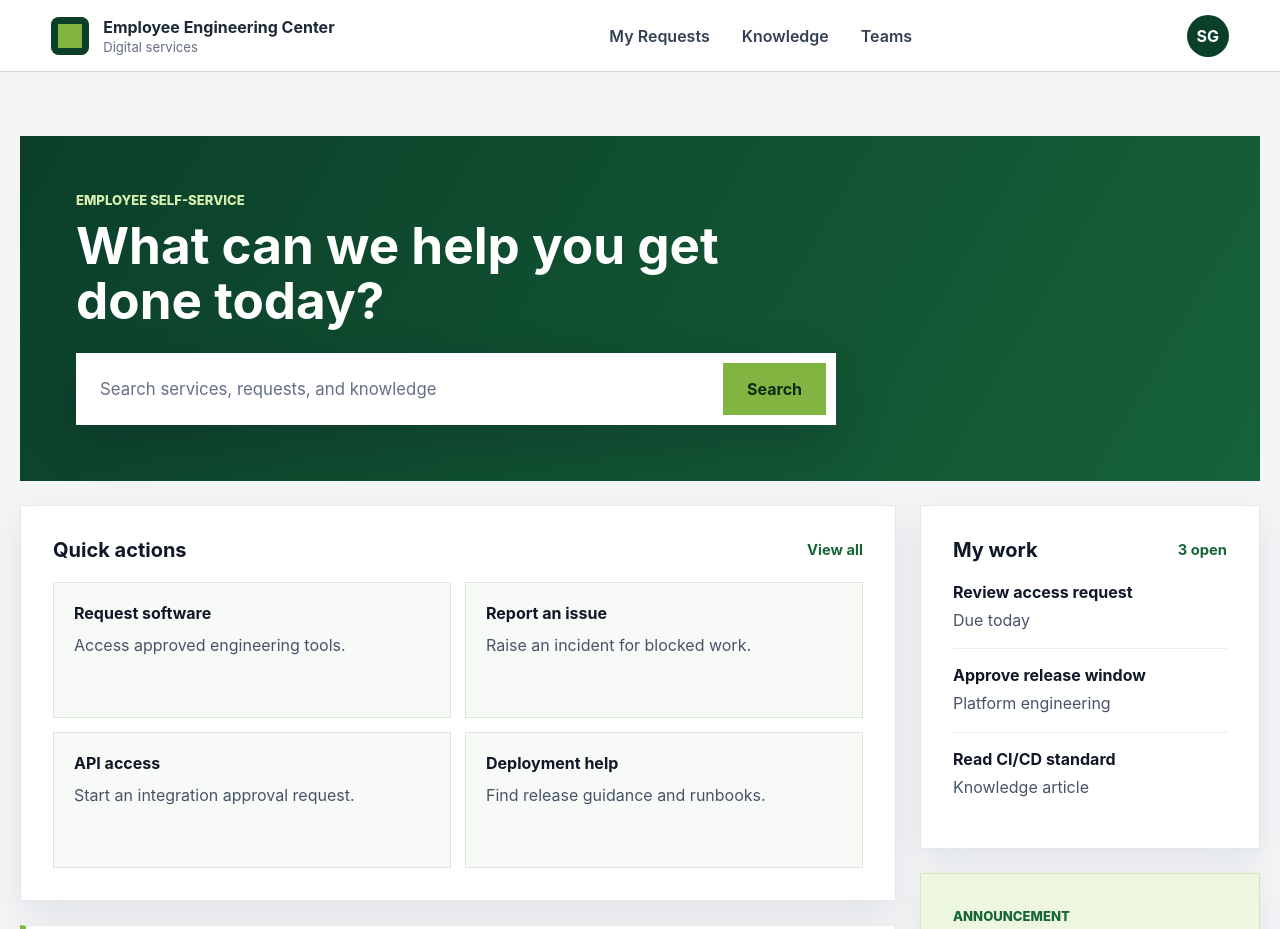
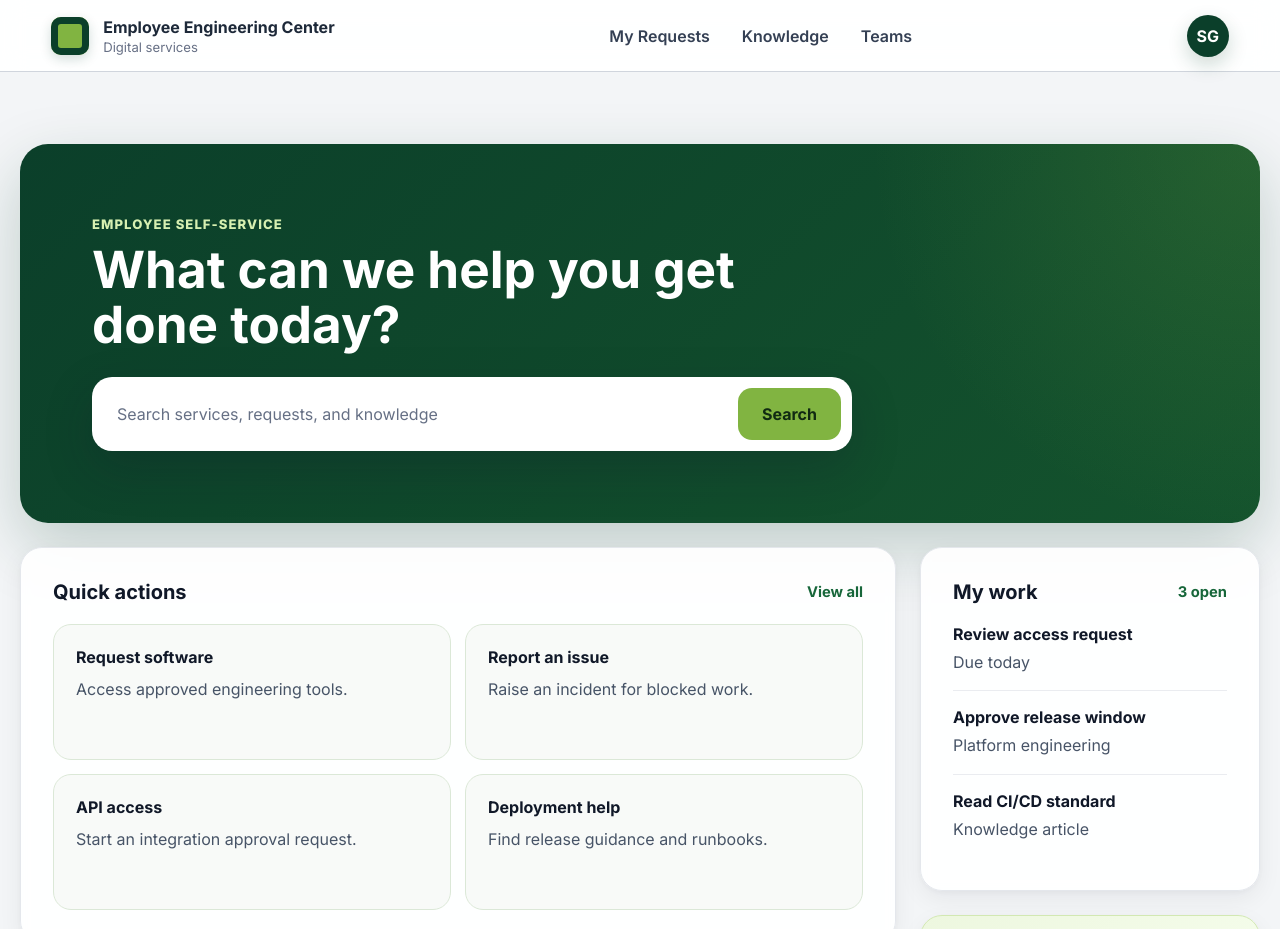
Before and after one commit to shubham-250320/my-website, a plain HTML site: page index.html in a window 1280 px wide. Shown: the top 929 px of the page. Drawn offline with Linux system fonts and the light colour scheme.

Commit message:
New update to make it look like service portal

```diff
--- a/index.html
+++ b/index.html
@@ -4,88 +4,187 @@
     <meta charset="UTF-8" />
     <meta name="viewport" content="width=device-width, initial-scale=1.0" />
     <title>Employee Engineering Center</title>
+
     <link rel="stylesheet" href="styles.css" />
+
+    <link
+      rel="preconnect"
+      href="https://fonts.googleapis.com"
+    />
+
+    <link
+      rel="preconnect"
+      href="https://fonts.gstatic.com"
+      crossorigin
+    />
+
+    <link
+      href="https://fonts.googleapis.com/css2?family=Inter:wght@400;500;600;700;800&display=swap"
+      rel="stylesheet"
+    />
   </head>
+
   <body>
     <header class="portal-header">
-      <a class="portal-brand" href="#" aria-label="Employee Engineering Center home">
-        <span class="portal-brand__mark" aria-hidden="true"></span>
+      <a
+        class="portal-brand"
+        href="#"
+        aria-label="Employee Engineering Center home"
+      >
+        <span
+          class="portal-brand__mark"
+          aria-hidden="true"
+        ></span>
+
         <span>
           <strong>Employee Engineering Center</strong>
           <small>Digital services</small>
         </span>
       </a>
 
-      <nav class="portal-nav" aria-label="Portal navigation">
+      <nav
+        class="portal-nav"
+        aria-label="Portal navigation"
+      >
         <a href="#">My Requests</a>
         <a href="#">Knowledge</a>
         <a href="#">Teams</a>
       </nav>
 
-      <button class="profile-button" type="button" aria-label="Open profile">
+      <button
+        class="profile-button"
+        type="button"
+        aria-label="Open profile"
+      >
         SG
       </button>
     </header>
 
     <main class="portal-page">
-      <section class="portal-hero" aria-labelledby="portal-title">
+      <section
+        class="portal-hero"
+        aria-labelledby="portal-title"
+      >
         <p class="eyebrow">Employee self-service</p>
-        <h1 id="portal-title">What can we help you get done today?</h1>
+
+        <h1 id="portal-title">
+          What can we help you get done today?
+        </h1>
+
         <label class="search-box">
-          <span class="sr-only">Search services, requests, and knowledge</span>
+          <span class="sr-only">
+            Search services, requests, and knowledge
+          </span>
+
           <input
             type="search"
             placeholder="Search services, requests, and knowledge"
           />
-          <button type="button">Search</button>
+
+          <button type="button">
+            Search
+          </button>
         </label>
       </section>
 
-      <section class="portal-layout" aria-label="Employee portal content">
+      <section
+        class="portal-layout"
+        aria-label="Employee portal content"
+      >
         <div class="portal-main">
-          <section class="panel" aria-labelledby="quick-actions-title">
+          <section
+            class="panel"
+            aria-labelledby="quick-actions-title"
+          >
             <div class="panel-heading">
-              <h2 id="quick-actions-title">Quick actions</h2>
+              <h2 id="quick-actions-title">
+                Quick actions
+              </h2>
+
               <a href="#">View all</a>
             </div>
 
             <div class="action-grid">
-              <a href="#" class="action-tile">
+              <a
+                href="#"
+                class="action-tile"
+              >
                 <strong>Request software</strong>
-                <span>Access approved engineering tools.</span>
+
+                <span>
+                  Access approved engineering tools.
+                </span>
               </a>
-              <a href="#" class="action-tile">
+
+              <a
+                href="#"
+                class="action-tile"
+              >
                 <strong>Report an issue</strong>
-                <span>Raise an incident for blocked work.</span>
+
+                <span>
+                  Raise an incident for blocked work.
+                </span>
               </a>
-              <a href="#" class="action-tile">
+
+              <a
+                href="#"
+                class="action-tile"
+              >
                 <strong>API access</strong>
-                <span>Start an integration approval request.</span>
+
+                <span>
+                  Start an integration approval request.
+                </span>
               </a>
-              <a href="#" class="action-tile">
+
+              <a
+                href="#"
+                class="action-tile"
+              >
                 <strong>Deployment help</strong>
-                <span>Find release guidance and runbooks.</span>
+
+                <span>
+                  Find release guidance and runbooks.
+                </span>
               </a>
             </div>
           </section>
 
-          <article class="panel fact-widget" aria-labelledby="fact-title">
+          <article
+            class="panel fact-widget"
+            aria-labelledby="fact-title"
+          >
             <p class="eyebrow">Surprise fact</p>
-            <h2 id="fact-title">Modern delivery is part of software engineering.</h2>
+
+            <h2 id="fact-title">
+              Modern delivery is part of software engineering.
+            </h2>
+
             <p>
-              DevOps favors versioned code, automated tests, repeatable
-              pipelines, and observable releases over manual handoffs. In
-              ServiceNow, update sets can move configuration, but they do not
-              replace source control, CI/CD discipline, testing, and release
-              governance.
+              DevOps favors versioned code, automated tests,
+              repeatable pipelines, and observable releases
+              over manual handoffs. In ServiceNow, update
+              sets can move configuration, but they do not
+              replace source control, CI/CD discipline,
+              testing, and release governance.
             </p>
           </article>
         </div>
 
-        <aside class="portal-sidebar" aria-label="Personal work">
-          <section class="panel" aria-labelledby="tasks-title">
+        <aside
+          class="portal-sidebar"
+          aria-label="Personal work"
+        >
+          <section
+            class="panel"
+            aria-labelledby="tasks-title"
+          >
             <div class="panel-heading">
-              <h2 id="tasks-title">My work</h2>
+              <h2 id="tasks-title">
+                My work
+              </h2>
+
               <span>3 open</span>
             </div>
 
@@ -94,10 +193,12 @@
                 <strong>Review access request</strong>
                 <span>Due today</span>
               </li>
+
               <li>
                 <strong>Approve release window</strong>
                 <span>Platform engineering</span>
               </li>
+
               <li>
                 <strong>Read CI/CD standard</strong>
                 <span>Knowledge article</span>
@@ -105,12 +206,19 @@
             </ul>
           </section>
 
-          <section class="panel announcement" aria-labelledby="news-title">
+          <section
+            class="panel announcement"
+            aria-labelledby="news-title"
+          >
             <p class="eyebrow">Announcement</p>
-            <h2 id="news-title">Deployment checklist updated</h2>
+
+            <h2 id="news-title">
+              Deployment checklist updated
+            </h2>
+
             <p>
-              The release checklist now includes rollback evidence and service
-              health checks.
+              The release checklist now includes rollback
+              evidence and service health checks.
             </p>
           </section>
         </aside>
--- a/styles.css
+++ b/styles.css
@@ -1,5 +1,9 @@
 * {
   box-sizing: border-box;
+}
+
+html {
+  scroll-behavior: smooth;
 }
 
 body {
@@ -7,13 +11,22 @@
   background: #f3f5f7;
   color: #1d2939;
   font-family:
-    Inter, ui-sans-serif, system-ui, -apple-system, BlinkMacSystemFont, "Segoe UI",
+    "Inter",
+    ui-sans-serif,
+    system-ui,
+    -apple-system,
+    BlinkMacSystemFont,
+    "Segoe UI",
     sans-serif;
+
+  -webkit-font-smoothing: antialiased;
+  -moz-osx-font-smoothing: grayscale;
 }
 
 a {
   color: inherit;
   text-decoration: none;
+  transition: all 0.2s ease;
 }
 
 button,
@@ -21,30 +34,48 @@
   font: inherit;
 }
 
+button {
+  transition: all 0.2s ease;
+}
+
 .portal-header {
+  position: sticky;
+  top: 0;
+  z-index: 100;
+
   min-height: 72px;
   padding: 0 clamp(20px, 4vw, 56px);
-  background: #ffffff;
-  border-bottom: 1px solid #d0d5dd;
+
   display: flex;
   align-items: center;
   justify-content: space-between;
   gap: 24px;
+
+  background: rgba(255, 255, 255, 0.92);
+  border-bottom: 1px solid #d0d5dd;
+
+  backdrop-filter: blur(12px);
 }
 
 .portal-brand {
   display: flex;
   align-items: center;
   gap: 14px;
+
   min-width: 220px;
 }
 
 .portal-brand__mark {
   width: 38px;
   height: 38px;
-  border-radius: 8px;
+
+  border-radius: 10px;
+
   background: #81b441;
-  box-shadow: inset 0 0 0 7px #0b3f2a;
+
+  box-shadow:
+    inset 0 0 0 7px #0b3f2a,
+    0 4px 12px rgba(11, 63, 42, 0.18);
 }
 
 .portal-brand strong,
@@ -58,16 +89,19 @@
 
 .portal-brand small {
   margin-top: 2px;
+
   color: #667085;
   font-size: 0.82rem;
 }
 
 .portal-nav {
+  flex: 1;
+
   display: flex;
   align-items: center;
   justify-content: center;
   gap: clamp(16px, 3vw, 32px);
-  flex: 1;
+
   color: #344054;
   font-weight: 600;
 }
@@ -80,40 +114,66 @@
 .profile-button {
   width: 42px;
   height: 42px;
+
   border: 0;
   border-radius: 50%;
+
   background: #0b3f2a;
   color: #ffffff;
+
   cursor: pointer;
   font-weight: 700;
+
+  box-shadow: 0 8px 20px rgba(11, 63, 42, 0.2);
 }
 
 .portal-page {
   width: min(1240px, calc(100% - 40px));
+
   margin: 0 auto;
-  padding: clamp(28px, 5vw, 64px) 0;
+
+  padding: clamp(32px, 6vw, 72px) 0;
 }
 
 .portal-hero {
-  padding: clamp(28px, 5vw, 56px);
+  padding: clamp(32px, 6vw, 72px);
+
+  border-radius: 28px;
+
   background:
-    linear-gradient(120deg, rgba(11, 63, 42, 0.98), rgba(23, 102, 58, 0.9)),
-    #0b3f2a;
+    radial-gradient(
+      circle at top right,
+      rgba(129, 180, 65, 0.18),
+      transparent 30%
+    ),
+    linear-gradient(
+      135deg,
+      #0b3f2a 0%,
+      #14532d 100%
+    );
+
   color: #ffffff;
+
+  box-shadow:
+    0 24px 64px rgba(11, 63, 42, 0.22);
 }
 
 .eyebrow {
   margin: 0 0 10px;
+
   color: #d7f0b1;
+
   font-size: 0.82rem;
   font-weight: 800;
-  letter-spacing: 0;
+  letter-spacing: 0.08em;
   text-transform: uppercase;
 }
 
 .portal-hero h1 {
   max-width: 680px;
+
   margin: 0 0 24px;
+
   font-size: clamp(2rem, 4vw, 3.4rem);
   line-height: 1.08;
 }
@@ -121,23 +181,44 @@
 .search-box {
   width: min(100%, 760px);
   min-height: 72px;
+
   padding: 10px;
-  background: #ffffff;
+
   display: flex;
   align-items: center;
   gap: 10px;
-  box-shadow: 0 18px 48px rgba(16, 24, 40, 0.24);
+
+  background: #ffffff;
+
+  border-radius: 20px;
+  border: 1px solid rgba(255,255,255,0.08);
+
+  box-shadow:
+    0 18px 48px rgba(16, 24, 40, 0.24);
+
+  transition: all 0.25s ease;
+}
+
+.search-box:focus-within {
+  transform: translateY(-2px);
+
+  box-shadow:
+    0 24px 64px rgba(16, 24, 40, 0.32);
 }
 
 .search-box input {
+  flex: 1;
   min-width: 0;
-  flex: 1;
+
   padding: 0 14px;
+
   border: 0;
   outline: 0;
+
+  background: transparent;
   color: #101828;
-  background: transparent;
-  font-size: 1.05rem;
+
+  font-size: 1rem;
 }
 
 .search-box input::placeholder {
@@ -146,16 +227,28 @@
 
 .search-box button {
   min-height: 52px;
+
   padding: 0 24px;
+
   border: 0;
+  border-radius: 14px;
+
   background: #81b441;
   color: #102a12;
+
   cursor: pointer;
   font-weight: 700;
 }
 
+.search-box button:hover {
+  background: #94c857;
+
+  transform: translateY(-1px);
+}
+
 .portal-layout {
   margin-top: 24px;
+
   display: grid;
   grid-template-columns: minmax(0, 1fr) 340px;
   gap: 24px;
@@ -169,14 +262,23 @@
 }
 
 .panel {
-  padding: clamp(20px, 3vw, 32px);
-  background: #ffffff;
+  padding: clamp(22px, 3vw, 32px);
+
+  background: rgba(255,255,255,0.92);
+
   border: 1px solid #e4e7ec;
-  box-shadow: 0 12px 32px rgba(16, 24, 40, 0.08);
+  border-radius: 22px;
+
+  box-shadow:
+    0 8px 24px rgba(16, 24, 40, 0.06),
+    0 2px 6px rgba(16, 24, 40, 0.04);
+
+  backdrop-filter: blur(6px);
 }
 
 .panel-heading {
   margin-bottom: 20px;
+
   display: flex;
   align-items: center;
   justify-content: space-between;
@@ -185,6 +287,7 @@
 
 .panel h2 {
   margin: 0;
+
   color: #101828;
   font-size: 1.25rem;
 }
@@ -192,6 +295,7 @@
 .panel-heading a,
 .panel-heading span {
   color: #17663a;
+
   font-size: 0.92rem;
   font-weight: 700;
 }
@@ -204,17 +308,34 @@
 
 .action-tile {
   min-height: 136px;
-  padding: 20px;
-  background: #f8faf8;
-  border: 1px solid #dbe8d7;
+
+  padding: 22px;
+
   display: grid;
   align-content: start;
   gap: 10px;
+
+  background: #f8faf8;
+
+  border: 1px solid #dbe8d7;
+  border-radius: 18px;
+
+  transition:
+    transform 0.2s ease,
+    border-color 0.2s ease,
+    box-shadow 0.2s ease,
+    background 0.2s ease;
 }
 
 .action-tile:hover {
   border-color: #81b441;
+
   background: #f1f8e8;
+
+  transform: translateY(-3px);
+
+  box-shadow:
+    0 12px 24px rgba(16, 24, 40, 0.08);
 }
 
 .action-tile strong,
@@ -237,6 +358,7 @@
 .fact-widget h2,
 .announcement h2 {
   margin-bottom: 12px;
+
   font-size: clamp(1.35rem, 2vw, 1.8rem);
   line-height: 1.2;
 }
@@ -249,12 +371,15 @@
 .task-list {
   margin: 0;
   padding: 0;
+
   list-style: none;
 }
 
 .task-list li {
   padding: 16px 0;
+
   border-top: 1px solid #eaecf0;
+
   display: grid;
   gap: 6px;
 }
@@ -265,7 +390,13 @@
 }
 
 .announcement {
-  background: #edf7df;
+  background:
+    linear-gradient(
+      135deg,
+      #edf7df 0%,
+      #f8fff0 100%
+    );
+
   border-color: #d2e8b2;
 }
 
@@ -275,24 +406,33 @@
 
 .sr-only {
   position: absolute;
+
   width: 1px;
   height: 1px;
+
   padding: 0;
   overflow: hidden;
+
   clip: rect(0, 0, 0, 0);
+
   white-space: nowrap;
+
   border: 0;
 }
 
 @media (max-width: 860px) {
   .portal-header {
     flex-wrap: wrap;
+    align-items: flex-start;
+
     padding-block: 16px;
   }
 
   .portal-nav {
     order: 3;
+
     width: 100%;
+
     justify-content: flex-start;
   }
 
@@ -308,12 +448,14 @@
 @media (max-width: 560px) {
   .search-box {
     min-height: auto;
+
+    flex-direction: column;
     align-items: stretch;
-    flex-direction: column;
   }
 
   .search-box input {
     min-height: 52px;
+
     padding-inline: 12px;
   }
 
```
